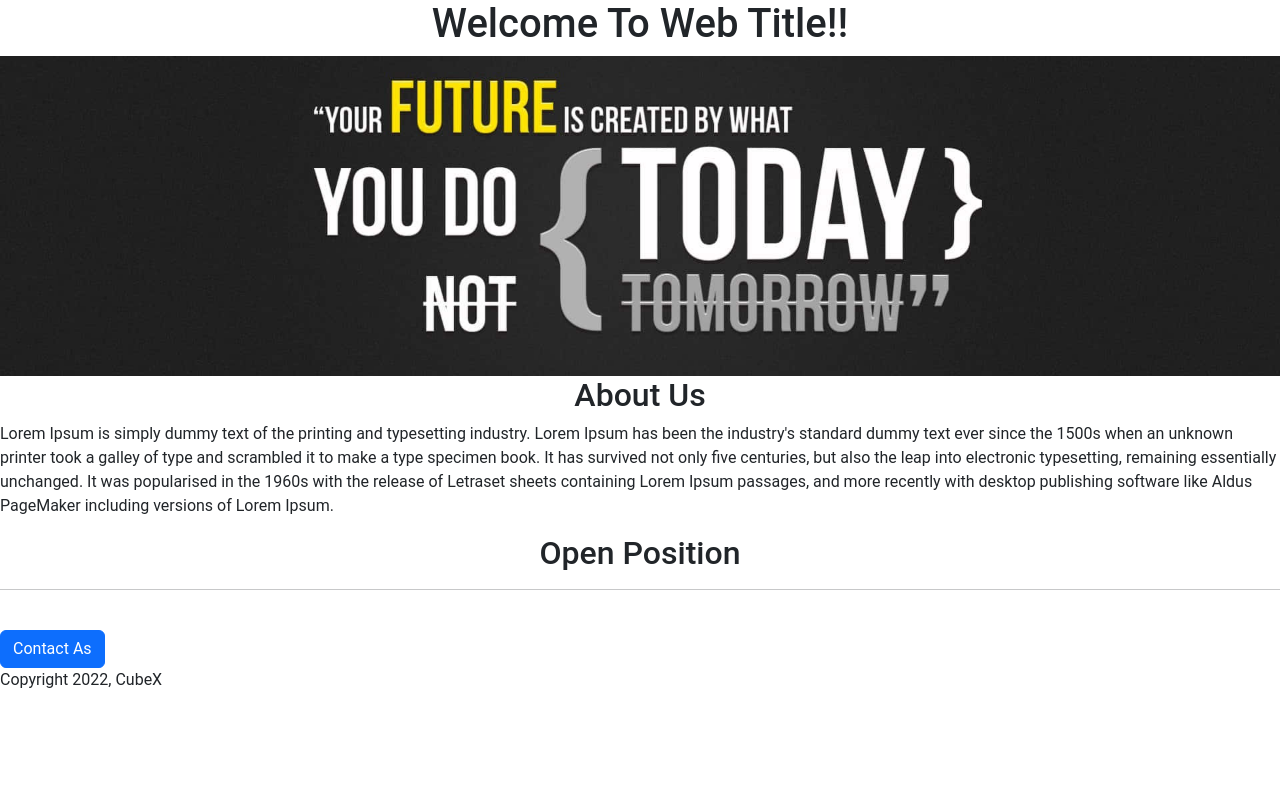
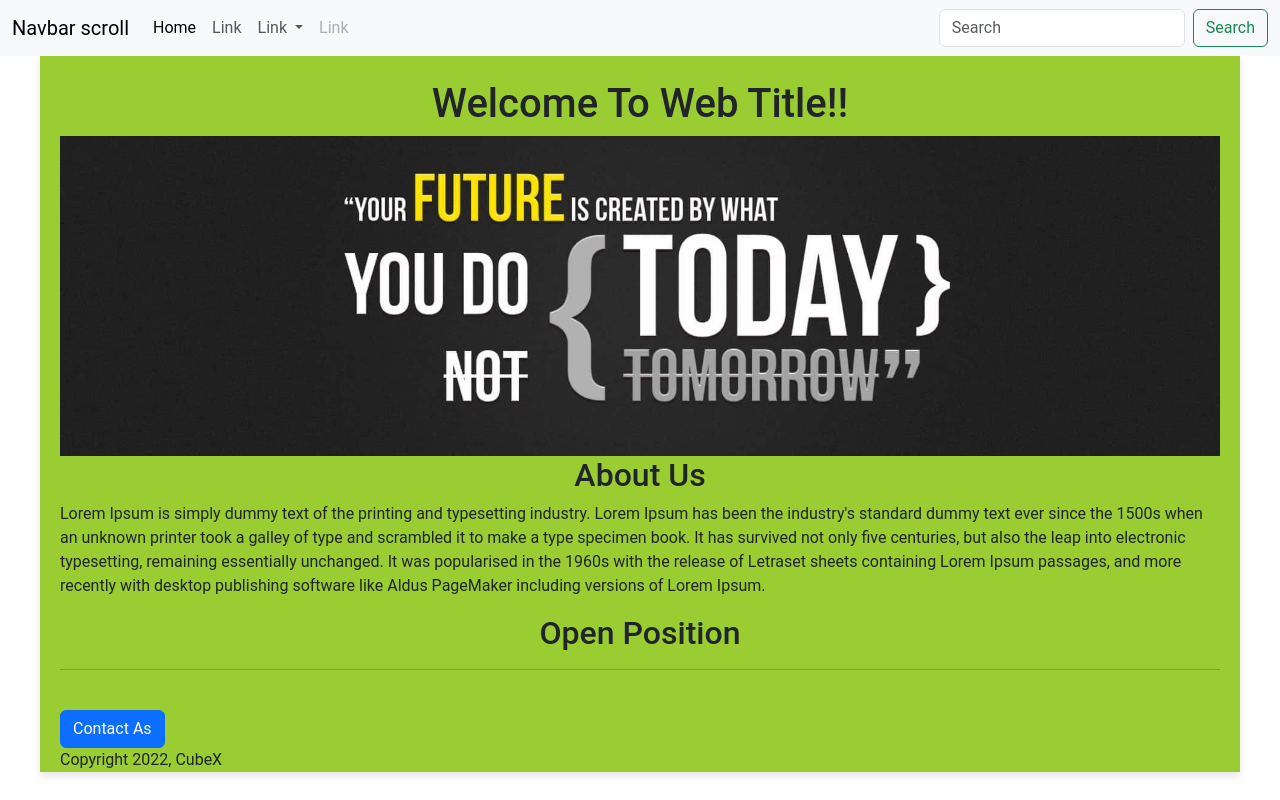
Before and after one commit to yashvi2707/Flash_apps, a Flask app: template templates/home.html in a window 1280 px wide. Run offline with Flask 3, Linux system fonts and the light colour scheme; the template is opened without the code that fills it, so the values that code supplies are empty.

Commit message:
add background color

```diff
--- a/templates/home.html
+++ b/templates/home.html
@@ -23,12 +23,16 @@
              font-size:30;
             text-align:center;
         }
-        #container{
-            max-width:520;
-            margin: 0 auto;
-        }
+
         #font{
             font-size:15;
+        }
+        #container {
+            background-color:yellowgreen;
+            margin: 0 auto;
+            max-width: 1200px;
+            padding: 0 20px;
+            box-shadow: 0 4px 8px rgba(0, 0, 0, 0.1);
         }
 
 
@@ -38,12 +42,59 @@
 </head>
 
 <body>
-    <div id="container">
+
+
+
+        <nav class="navbar navbar-expand-lg bg-body-tertiary">
+          <div class="container-fluid">
+            <a class="navbar-brand" href="#">Navbar scroll</a>
+            <button class="navbar-toggler" type="button" data-bs-toggle="collapse" data-bs-target="#navbarScroll" aria-controls="navbarScroll" aria-expanded="false" aria-label="Toggle navigation">
+              <span class="navbar-toggler-icon"></span>
+            </button>
+            <div class="collapse navbar-collapse" id="navbarScroll">
+              <ul class="navbar-nav me-auto my-2 my-lg-0 navbar-nav-scroll" style="--bs-scroll-height: 100px;">
+                <li class="nav-item">
+                  <a class="nav-link active" aria-current="page" href="#">Home</a>
+                </li>
+                <li class="nav-item">
+                  <a class="nav-link" href="#">Link</a>
+                </li>
+                <li class="nav-item dropdown">
+                  <a class="nav-link dropdown-toggle" href="#" role="button" data-bs-toggle="dropdown" aria-expanded="false">
+                    Link
+                  </a>
+                  <ul class="dropdown-menu">
+                    <li><a class="dropdown-item" href="#">Action</a></li>
+                    <li><a class="dropdown-item" href="#">Another action</a></li>
+                    <li><hr class="dropdown-divider"></li>
+                    <li><a class="dropdown-item" href="#">Something else here</a></li>
+                  </ul>
+                </li>
+                <li class="nav-item">
+                  <a class="nav-link disabled" aria-disabled="true">Link</a>
+                </li>
+              </ul>
+              <form class="d-flex" role="search">
+                <input class="form-control me-2" type="search" placeholder="Search" aria-label="Search">
+                <button class="btn btn-outline-success" type="submit">Search</button>
+              </form>
+            </div>
+          </div>
+        </nav>
+
+
+<div id="container">
+        <br>
     <h1>Welcome To Web Title!!</h1>
     <img id="pp" src="https://b3dc647f-5a78-4e7b-b369-533808dea2a7-00-1v30rjoqsek6z.spock.repl.co:5000/static/pppp.jpg"alt=""  height="320">
 
 <h2>About Us</h2>
     <p>Lorem Ipsum is simply dummy text of the printing and typesetting industry. Lorem Ipsum has been the industry's standard dummy text ever since the 1500s when an unknown printer took a galley of type and scrambled it to make a type specimen book. It has survived not only five centuries, but also the leap into electronic typesetting, remaining essentially unchanged. It was popularised in the 1960s with the release of Letraset sheets containing Lorem Ipsum passages, and more recently with desktop publishing software like Aldus PageMaker including versions of Lorem Ipsum.</p>
+
+
+
+
+
 
 <h2 >Open Position</h2>
     <div id="font">
--- a/templates/jobitem.html
+++ b/templates/jobitem.html
@@ -1,6 +1,6 @@
 <div class="border-bottom row" style="margin-bottom:16px;padding-bottom:8px;">
 
-    <div class="col-9" >
+    <div class="col-10" >
 
       <h3 style="color:rgb(120,120,120);margin-bottom:4px;font-size:12;">{{jobs['title']}} </h3>
 
@@ -11,7 +11,7 @@
        {% endif %}
     </div>
 
-    <div class="col-3">
+    <div class="col-2">
     <button type="button" class="btn btn-outline-primary">Apply</button>
     </div>
 
```
